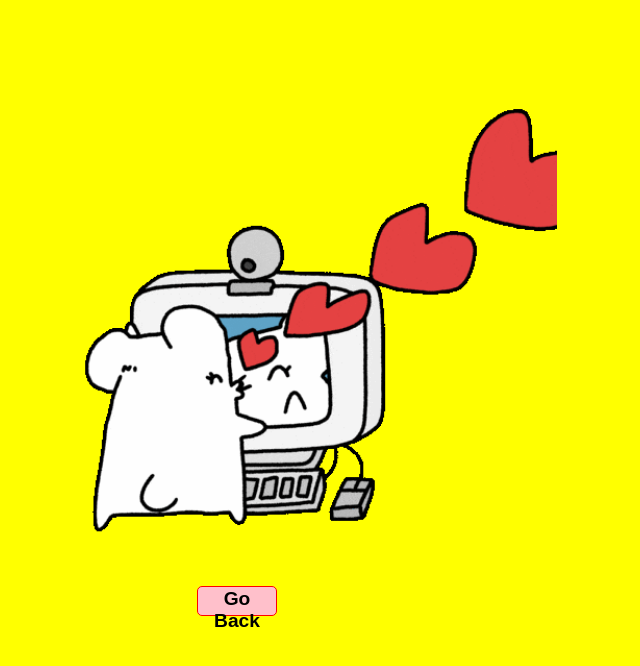
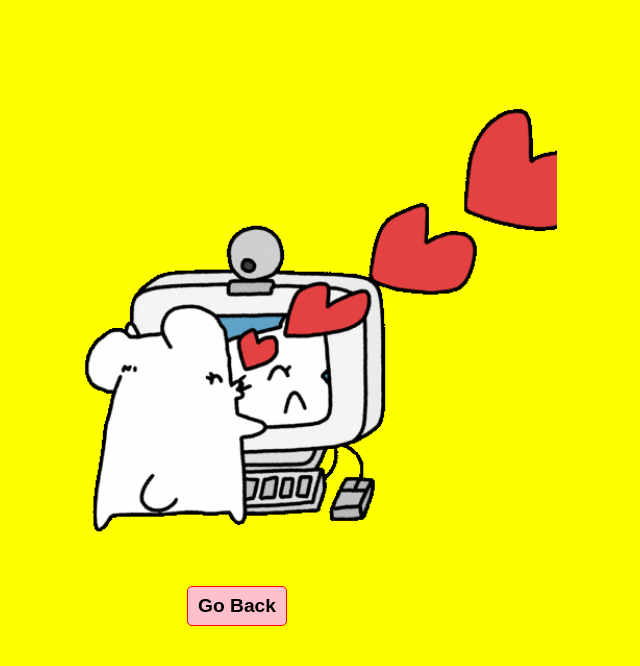
Before and after one commit to farazfayyaz/doYouLoveMe, a plain HTML site: page index.html in a window 1280 px wide. Both pictures are taken after a click on the button "Yes". Shown: the whole page, without its empty margins (403-1043 px from the left). Drawn offline with Linux system fonts and the light colour scheme.

Commit message:
Update styles.css

```diff
--- a/styles.css
+++ b/styles.css
@@ -52,3 +52,8 @@ button {
 .yes-gif{
     width: 500px;
 }
+
+.go-back{
+    width: 100px;
+    height: 40px;
+}
```
